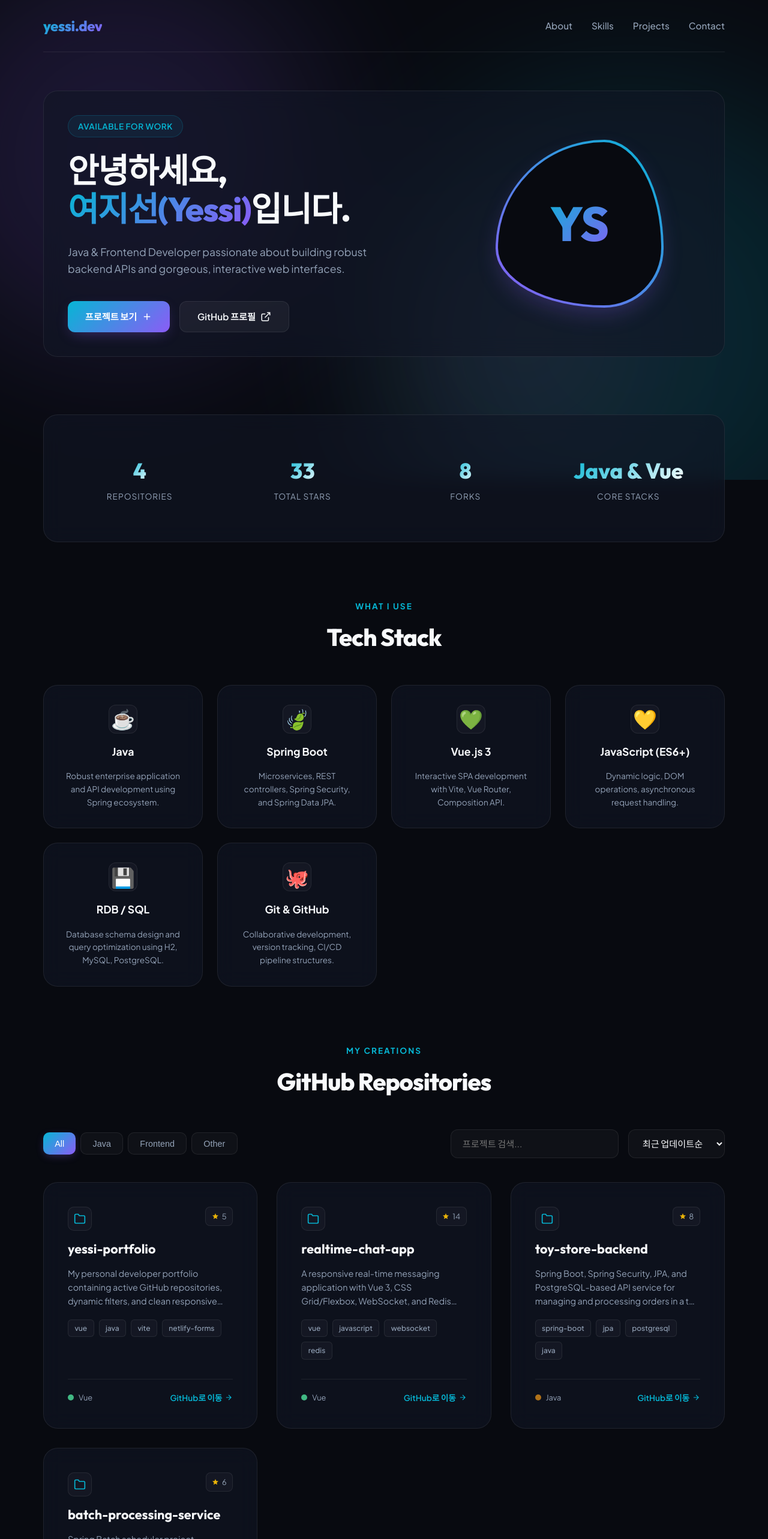
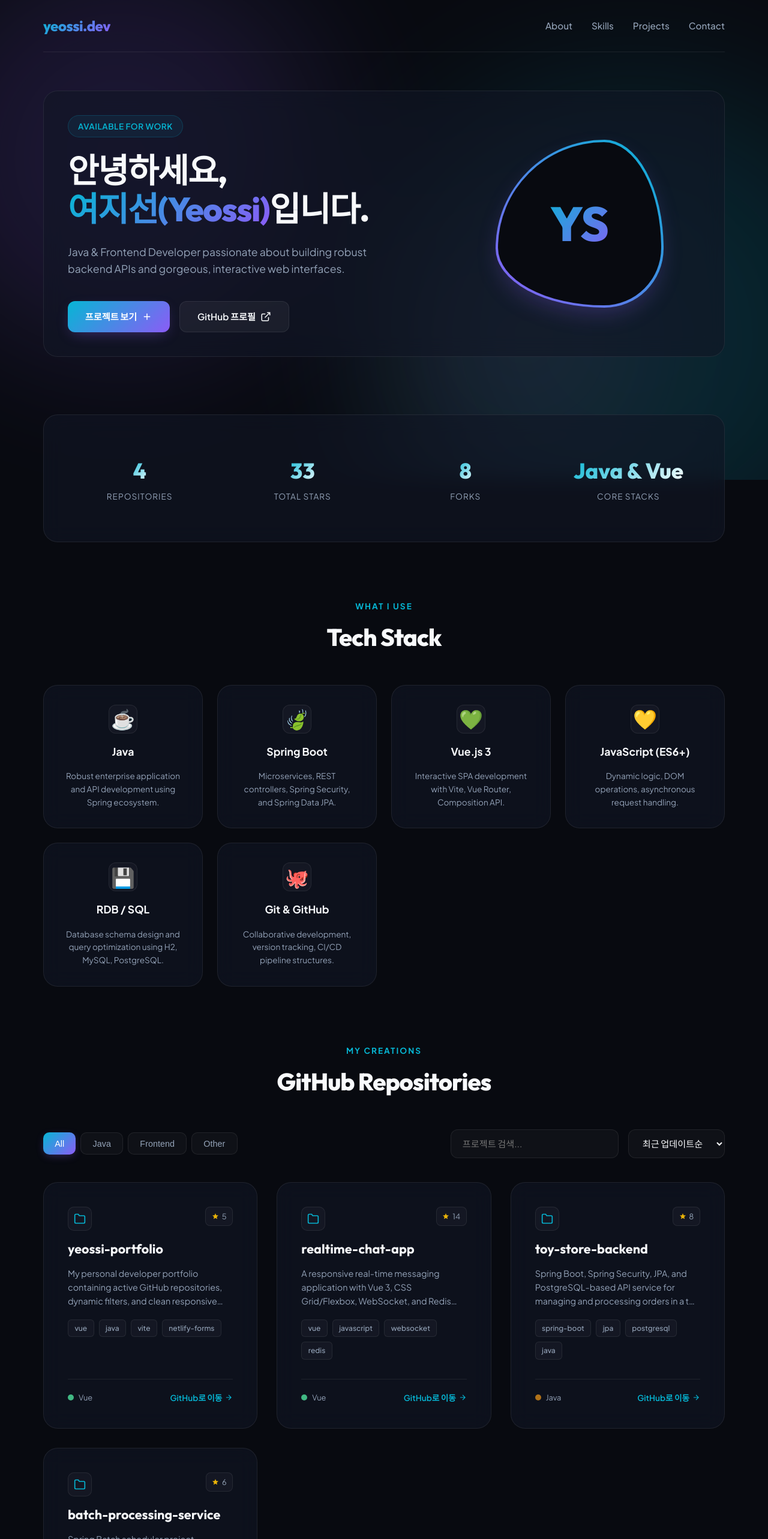
Before and after one commit to yeojisun/yessi-portfolio, a Vue app in the folder frontend/: page / in a window 1280 px wide. Shown: the top 2566 px of the page at 60% size. Built offline with nearby package versions, Linux system fonts and the light colour scheme; no server answers.

Commit message:
refactor: rename Yessi to Yeossi across frontend and backend

```diff
--- a/frontend/index.html
+++ b/frontend/index.html
@@ -4,7 +4,7 @@
     <meta charset="UTF-8" />
     <link rel="icon" type="image/svg+xml" href="/favicon.svg" />
     <meta name="viewport" content="width=device-width, initial-scale=1.0" />
-    <title>Yeo Ji Sun (Yessi) | Portfolio</title>
+    <title>Yeo Ji Sun (Yeossi) | Portfolio</title>
   </head>
   <body>
     <div id="app"></div>
--- a/frontend/src/App.vue
+++ b/frontend/src/App.vue
@@ -7,7 +7,7 @@ const username = 'yeojisun'
 // API states
 const profile = ref({
   avatar_url: '',
-  name: 'Yeo Ji Sun (Yessi)',
+  name: 'Yeo Ji Sun (Yeossi)',
   bio: 'Java & Frontend Developer passionate about building robust backend APIs and gorgeous, interactive web interfaces.',
   public_repos: 0,
   html_url: 'https://github.com/yeojisun'
@@ -57,12 +57,12 @@ const fallbackRepos = [
   },
   {
     id: 3,
-    name: 'yessi-portfolio',
+    name: 'yeossi-portfolio',
     description: 'My personal developer portfolio containing active GitHub repositories, dynamic filters, and clean responsive CSS.',
     stargazers_count: 5,
     forks_count: 1,
     language: 'Vue',
-    html_url: 'https://github.com/yeojisun/yessi-portfolio',
+    html_url: 'https://github.com/yeojisun/yeossi-portfolio',
     topics: ['vue', 'java', 'vite', 'netlify-forms', 'css-aurora'],
     updated_at: '2026-06-22T10:00:00Z'
   },
@@ -234,7 +234,7 @@ const formatDate = (dateString) => {
   <div class="app-container">
     <!-- Navigation -->
     <nav class="navbar">
-      <div class="logo-text">yessi.dev</div>
+      <div class="logo-text">yeossi.dev</div>
       <ul class="nav-links">
         <li><a href="#about">About</a></li>
         <li><a href="#skills">Skills</a></li>
@@ -247,7 +247,7 @@ const formatDate = (dateString) => {
     <header id="about" class="hero glass-panel">
       <div class="hero-content">
         <span class="badge">AVAILABLE FOR WORK</span>
-        <h1 class="hero-title">안녕하세요, <br><span>여지선(Yessi)</span>입니다.</h1>
+        <h1 class="hero-title">안녕하세요, <br><span>여지선(Yeossi)</span>입니다.</h1>
         <p class="hero-description">{{ profile.bio }}</p>
         <div class="social-links">
           <a href="#projects" class="btn btn-primary">
@@ -504,7 +504,7 @@ const formatDate = (dateString) => {
 
     <!-- Footer -->
     <footer class="footer">
-      <p>&copy; 2026 Yeo Ji Sun (Yessi). All rights reserved.</p>
+      <p>&copy; 2026 Yeo Ji Sun (Yeossi). All rights reserved.</p>
       <p>Built with Vue.js 3, hosted on Netlify.</p>
     </footer>
   </div>
```
Also changed, not shown: 1 other file (tests, documents, lock files or other folders).
